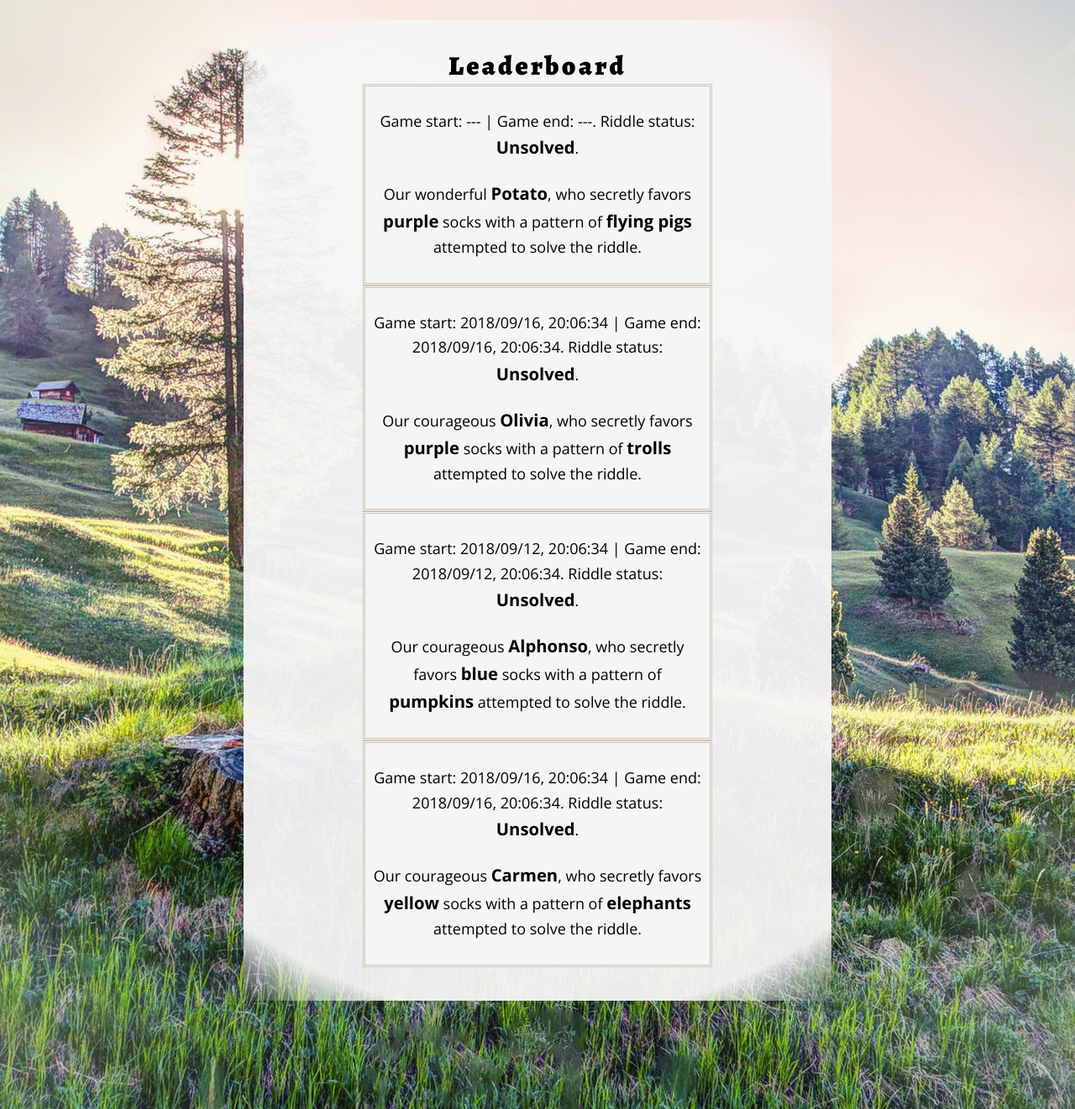
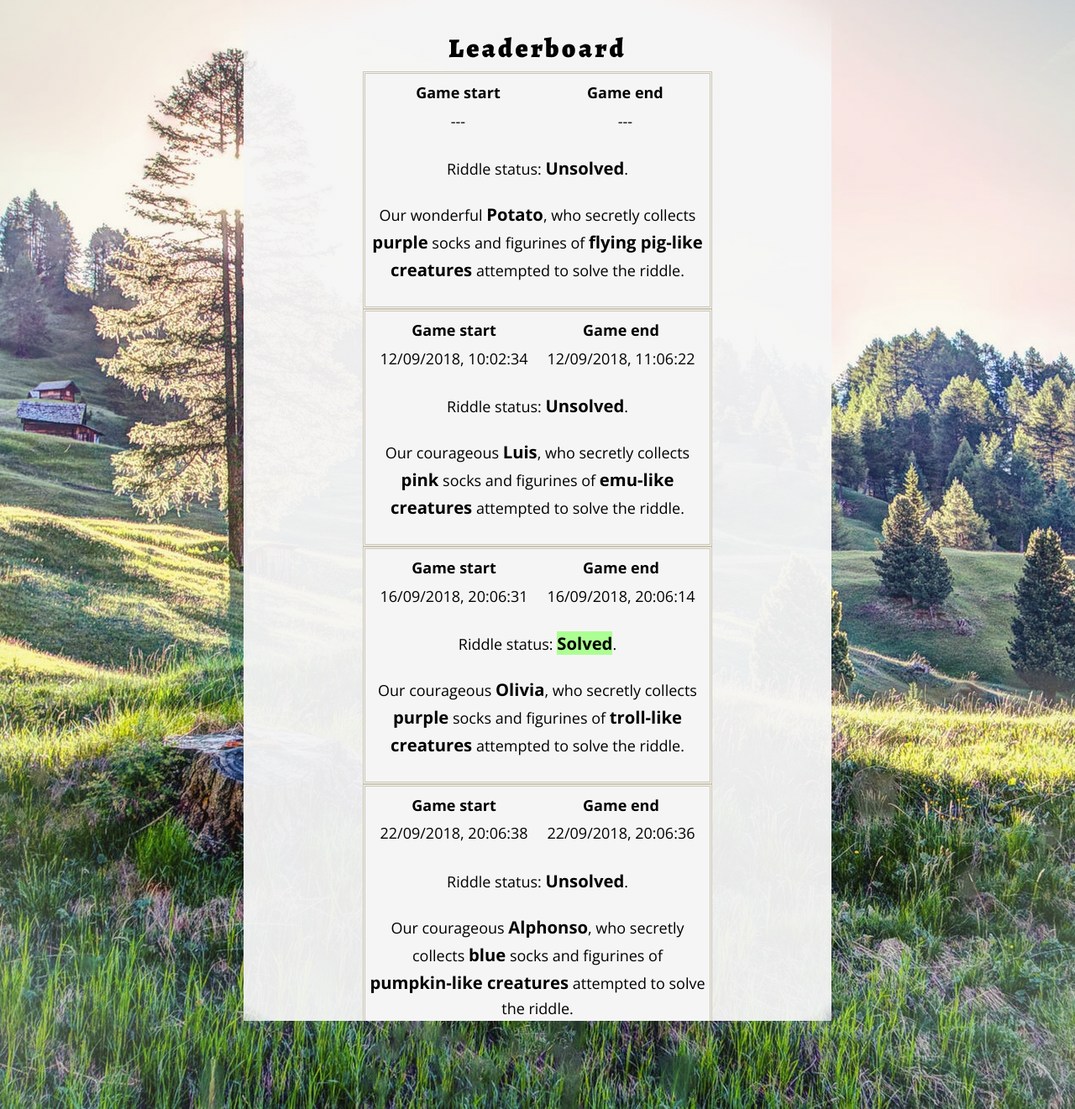
Before and after one commit to nuagesdencre/CI_PracticalPython, a Flask app: page /leaderboard in a window 1280 px wide. Shown: the part 61-1382 px from the top of the page at 84% size. Run offline with Flask 2, Linux system fonts and the light colour scheme; some libraries are stand-ins or nearby versions.

Commit message:
fixing a few last bugs, optimizing leaderboard view + adding get_leaders method to app.py

```diff
--- a/app.py
+++ b/app.py
@@ -1,16 +1,18 @@
 import os
 from flask import Flask, render_template, request, redirect, session, url_for
-from leaderboard import game_leaderboard
+from leaderboard import Leaderboard
 from datetime import datetime
 
 app = Flask(__name__)
 app.secret_key = os.urandom(24)
 
+game_leaderboard = Leaderboard()
+
 
 @app.before_request
 def session_status():
     """
-    makes the session last until the visitor decides otherwise ( via 'drop' option)
+    Makes the session last until the visitor decides otherwise ( via 'drop' option)
     """
     session.permanent = True
 
@@ -18,8 +20,8 @@ def session_status():
 @app.route('/')
 def index():
     """
-    home page
-    where the visitor is invited to start the game or to return to their current 'version' of the story
+    Home page
+    Where the visitor is invited to start the game or to return to their current 'version' of the story
     """
     if 'username' in session:
         return render_template("index.html", page_title="Home", username=session['username'])
@@ -29,9 +31,8 @@ def index():
 @app.route('/drop')
 def drop():
     """
-    a way to get rid of the information in memory to trigger a new version of the story, while registering
-    the current user information for the leaderboard. The leaderboard will display maximum 5 records at a time.
-    The leaderboard's logic is in the leaderboard.py file.
+    A way to get rid of the information in memory to trigger a 'new' version of the story, while registering
+    the previously inputted user information for the leaderboard.
     """
     current_player = {"username": session.get('username'),
                       "riddle_status": session.get('riddle_solved'), 'color': session.get('color'),
@@ -50,7 +51,7 @@ def drop():
 @app.route('/about')
 def about():
     """
-     where information about the type of game, the rules of the game and the contact information can be found
+    Where information about the type of game, the rules of the game and the contact information can be found
     """
     return render_template("about.html", page_title="About")
 
@@ -58,7 +59,7 @@ def about():
 @app.route('/game')
 def game():
     """
-     where game information is offered via a drop-down menu, letting the reader play, access the leaderboard
+     Where game information is offered via a drop-down menu, letting the reader play, access the leaderboard
      or access the about page
     """
     return render_template("game.html", page_title="Game")
@@ -67,7 +68,9 @@ def game():
 @app.route('/leaderboard')
 def leaderboard():
     """
-    where the reader can track their details and progress in the story (i.e. session information and riddle status)
+    Where the reader can track their details and progress in the story (i.e. session information and riddle status).
+    The leaderboard will display maximum 4 records at a time, including the current player's details.
+    The leaderboard's logic is in the leaderboard.py file.
     """
     username = session.get('username', 'Potato')
     color = session.get('color', 'purple')
@@ -76,16 +79,15 @@ def leaderboard():
     time_start = session.get('time_start', '---')
     time_stop = session.get('time_stop', '---')
     return render_template("leaderboard.html", page_title="Leaderboard", leaderboard=game_leaderboard.data,
-                           username=username,
-                           color=color,
-                           mystical=mystical_beast, riddle_solved=riddle_solved, time_start=time_start,
+                           leaders=game_leaderboard.get_leaders(), username=username,
+                           color=color, mystical=mystical_beast, riddle_solved=riddle_solved, time_start=time_start,
                            time_stop=time_stop)
 
 
 @app.route('/play')
 def play():
     """
-    where the reader is invited to provide their information and begin the story or return to its current playthrough
+    Where the reader is invited to provide their information and begin the story or return to its current playthrough
     """
     if 'username' in session:
         return redirect(url_for('story'))
@@ -96,7 +98,7 @@ def play():
 @app.route('/story', methods=['GET', 'POST'])
 def story():
     """
-    where the reader begins the story and their details are included for a personalised experience
+    Where the reader begins the story and their details are included for a personalised experience
     """
     if 'username' in session:
         username = session.get('username')
@@ -116,16 +118,16 @@ def story():
 @app.route('/part1')
 def part1():
     """
-    the first part of the story, where the first timestamp is recorded
+    The first part of the story, where the first timestamp is recorded
     """
-    session['time_start'] = datetime.now().strftime('%Y/%m/%d, %H:%M:%S')
+    session['time_start'] = datetime.now().strftime('%d/%m/%Y, %H:%M%S')
     return render_template("story/part1.html", page_title="Entering the house")
 
 
 @app.route('/part2')
 def part2():
     """
-    the second part of the story
+    The second part of the story
     """
     return render_template("story/part2.html", page_title="First glance")
 
@@ -133,7 +135,7 @@ def part2():
 @app.route('/part3')
 def part3():
     """
-    the third part of the story
+    The third part of the story
     """
     session['attempts'] = 1
     return render_template("story/part3.html", page_title="Further in")
@@ -142,14 +144,14 @@ def part3():
 @app.route('/final', methods=['GET', 'POST'])
 def final():
     """
-    where the reader has to provide an answer to the riddle and the second timestamp is recorded
+    Where the reader has to provide an answer to the riddle and the second timestamp is recorded
     - multiple answers are possible and the reader is either invited to start again or go to the leaderboard
     following their input
     """
     session['answer1'] = 'chessboard table'
     session['answer2'] = 'chessboard drawer'
     session['answer3'] = 'chess table'
-    session['time_stop'] = datetime.now().strftime('%Y/%m/%d, %H:%M:%S')
+    session['time_stop'] = datetime.now().strftime('%d/%m/%Y, %H:%M:%S')
     answer_to_riddle = str(request.form['answer_to_riddle']).lower() if 'answer_to_riddle' in request.form else None
     if request.method == 'POST':
         session['attempts'] += 1
--- a/leaderboard.py
+++ b/leaderboard.py
@@ -1,21 +1,22 @@
 class Leaderboard:
-    data = [
-        {"username": "Olivia",
-         "riddle_status": "Unsolved", 'color': 'purple', 'mystical': 'troll',
-         "time_start": "2018/09/16, 20:06:34", "time_stop": '2018/09/16, 20:06:34'},
-        {"username": "Alphonso",
-         "riddle_status": "Unsolved", 'color': 'blue', 'mystical': 'pumpkin',
-         "time_start": "2018/09/12, 20:06:34", "time_stop": '2018/09/12, 20:06:34'},
-        {"username": "Carmen",
-         "riddle_status": "Unsolved", 'color': 'yellow', 'mystical': 'elephant',
-         "time_start": "2018/09/16, 20:06:34", "time_stop": '2018/09/16, 20:06:34'}
-    ]
+    def __init__(self):
+        self.data = [
+            {"username": "Luis",
+             "riddle_status": "Unsolved", 'color': 'pink', 'mystical': 'emu',
+             "time_start": "12/09/2018, 10:02:34", "time_stop": '12/09/2018, 11:06:22'},
+            {"username": "Olivia",
+             "riddle_status": "Solved", 'color': 'purple', 'mystical': 'troll',
+             "time_start": "16/09/2018, 20:06:31", "time_stop": '16/09/2018, 20:06:14'},
+            {"username": "Alphonso",
+             "riddle_status": "Unsolved", 'color': 'blue', 'mystical': 'pumpkin',
+             "time_start": "22/09/2018, 20:06:38", "time_stop": '22/09/2018, 20:06:36'}
+        ]
 
-    def __init__(self):
-        print('Instance created')
-
+# adds current visitor's inputted details to data
     def add_player(self, new_player_info):
         self.data.insert(0, new_player_info)
 
-
-game_leaderboard = Leaderboard()
+# selects first 3 dictionaries as per the data list index
+    def get_leaders(self):
+        leaders = self.data[:3]
+        return leaders
--- a/static/css/styles.css
+++ b/static/css/styles.css
@@ -9,6 +9,7 @@ h1, h2, h3, h4, h5, label {
     font-weight: 900;
     letter-spacing: 0.1em;
     text-shadow: -1px 0 #fff, 0 1px #fff, 1px 0 #fff, 0 -1px #fff;
+    line-height: calc(1.6em + .2vw);
     margin-bottom: 0;
 }
 
@@ -37,7 +38,8 @@ a:hover {
     text-decoration: underline wavy #aed09d;
 }
 
-p, div > p, span, ul li {
+p, div > p, span,
+ul li, td, th {
     font-size: 1.125em;
     line-height: calc(1.5em + .2vw);
     margin: 22px auto;
@@ -264,6 +266,9 @@ body {
     background-color: rgba(85, 141, 78, 0.27);
 }
 
+table{
+    width:100%;
+}
 /* ENDLeaderboard */
 
 /* Media Queries*/
--- a/templates/leaderboard.html
+++ b/templates/leaderboard.html
@@ -7,10 +7,18 @@
 
 
         <div id="player" class="leaderboard_entry">
-           <p>Game start: {{ time_start }} | Game end: {{ time_stop }}. Riddle status: <span>{{ riddle_solved }}</span>.</p>
-            <div class="leaderboard_content">
-                <p>Our wonderful <span id="leaderboard_check">{{ username }}</span>, who secretly favors
-                    <span>{{ color }}</span> socks with a pattern of <span>{{ mystical }}s</span> attempted to solve the
+            <table>
+                <th>Game start</th>
+                <th>Game end</th>
+                <tr>
+                    <td>{{ time_start }} </td>
+                    <td>{{ time_stop }}</td>
+                </tr>
+            </table>
+            <p> Riddle status: <span>{{ riddle_solved }}</span>.</p>
+
+                <p>Our wonderful <span id="leaderboard_check">{{ username }}</span>, who secretly collects
+                    <span>{{ color }}</span> socks and figurines of <span>{{ mystical }}-like creatures</span> attempted to solve the
                     riddle.
                     {% if session['riddle_solved'] == 'Solved' %}
                         <p> Well done! You have proven once again that you are wasted as a gardener. Go buy a fedora,
@@ -19,24 +27,31 @@
                         <p>Don't quit your day job yet, friend.</p>
                     {% endif %}
 
-            </div>
+
         </div>
-        {% for player in leaderboard[:4] %}
+        {% for leader in leaders %}
             <div class="leaderboard_entry">
-                <p>Game start: {{ player.time_start }} | Game end:  {{ player.time_stop }}. Riddle status:
-                {% if player.riddle_status == 'Solved' %}
-                    <span style="background-color:#acff93;">{{ player.riddle_status }}</span>.
-                {% elif player.riddle_status == 'Unsolved' %}
-                    <span>{{ player.riddle_status }}</span>.
-                {% else %}
-                    <span>Unsolved.</span>
-                {% endif %}
+                <table>
+                    <th>Game start</th>
+                    <th>Game end</th>
+                    <tr>
+                        <td>{{ leader.time_start }} </td>
+                        <td>{{ leader.time_stop }}</td>
+                    </tr>
+                </table>
+                <p>Riddle status:
+                    {% if leader.riddle_status == 'Solved' %}
+                        <span style="background-color:#acff93;">{{ leader.riddle_status }}</span>.
+                    {% elif leader.riddle_status == 'Unsolved' %}
+                        <span>{{ leader.riddle_status }}</span>.
+                    {% else %}
+                        <span>Unsolved.</span>
+                    {% endif %}
                 </p>
-                <div class="leaderboard_content">
-                    <p>Our courageous <span>{{ player.username }}</span>, who secretly favors
-                        <span>{{ player.color }}</span> socks with a pattern of <span>
-                {{ player.mystical }}s</span> attempted to solve the riddle.</p>
-                </div>
+                    <p>Our courageous <span>{{ leader.username }}</span>, who secretly collects
+                        <span>{{ leader.color }}</span> socks and figurines of <span>
+                {{ leader.mystical }}-like creatures</span> attempted to solve the riddle.</p>
+
             </div>
 
         {% endfor %}
```
Also changed, not shown: README.md.
